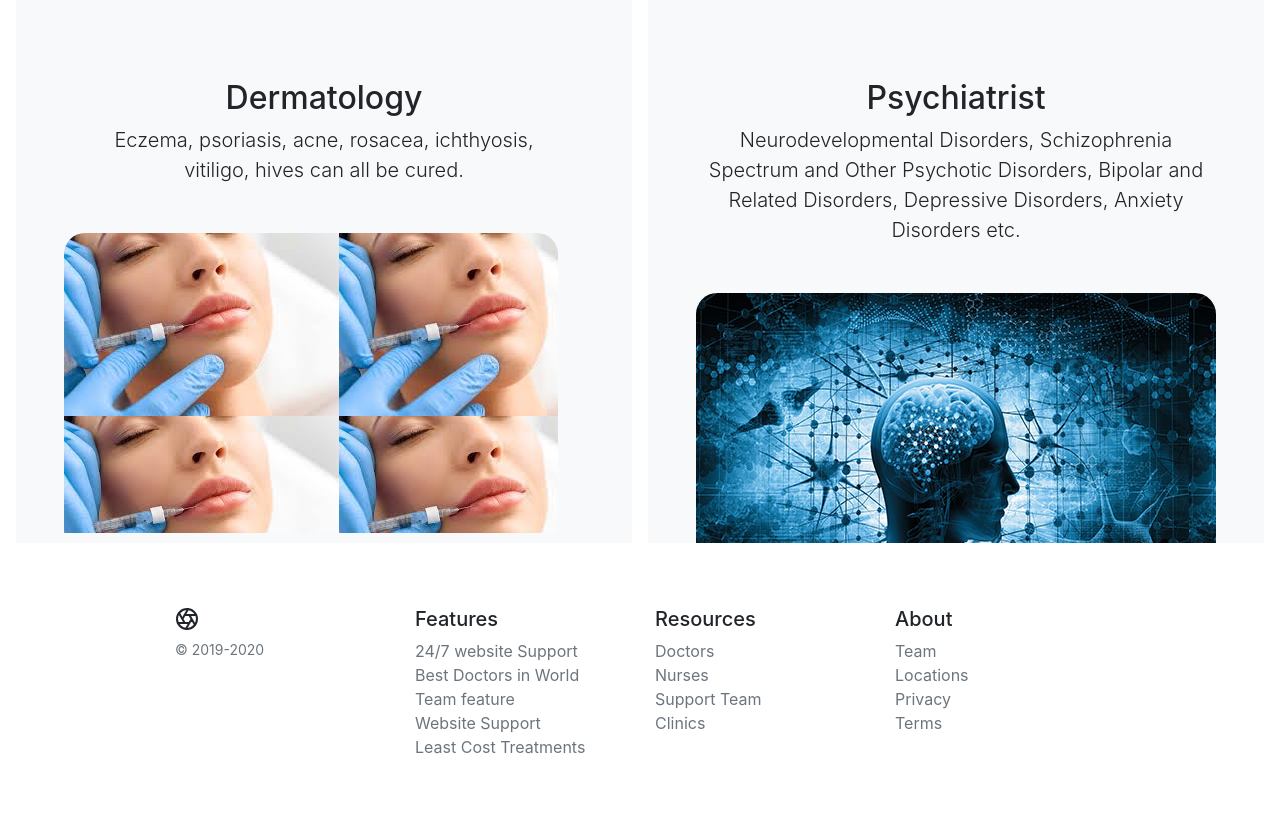
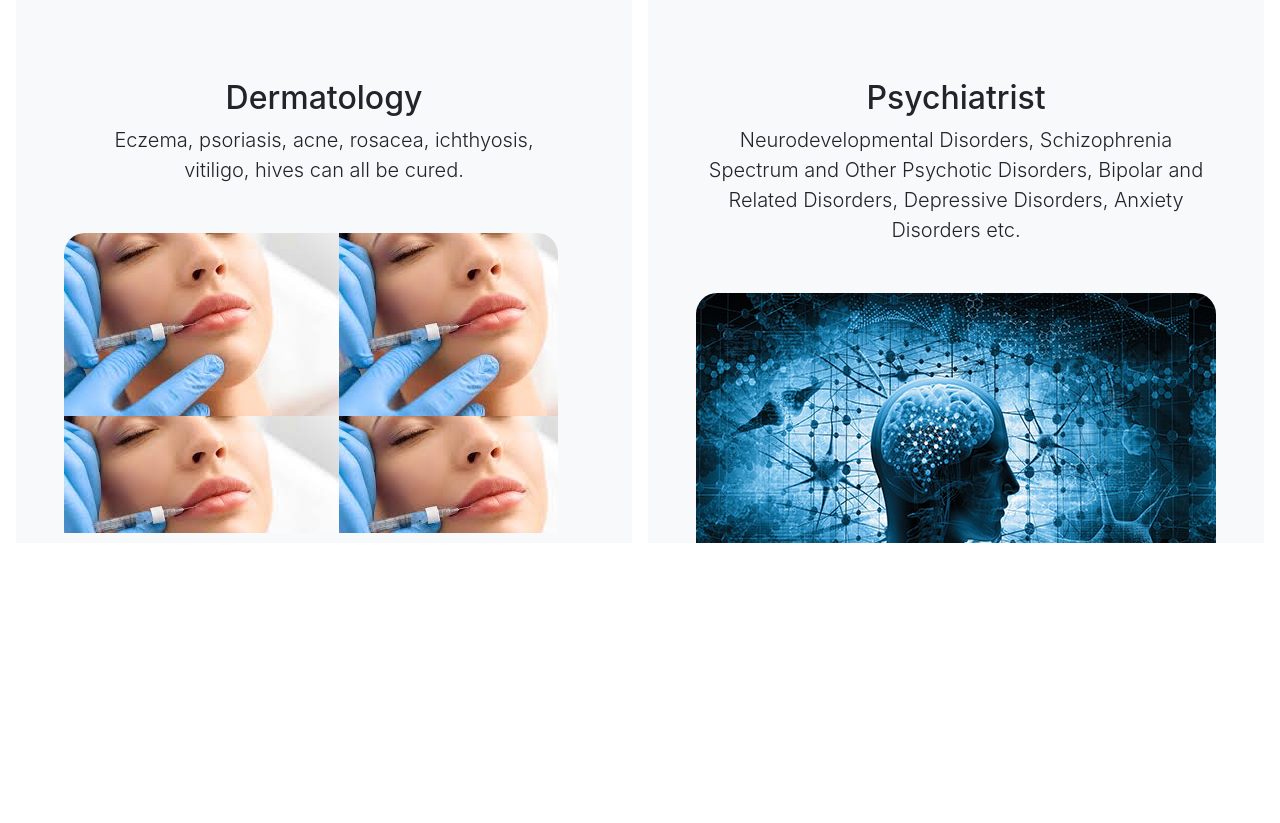
Before and after one commit to VaidehiM-sys/Healthcare_Management_System, a PHP site: page /aboutUs.php in a window 1280 px wide. Shown: the part 2796-3619 px from the top of the page. After the commit the page ends 3339 px from the top, so only its background shows below. Run offline with PHP 8.4, Linux system fonts and the light colour scheme; the visitor is signed in with stand-in values (Sample User, id 1); some libraries are stand-ins or nearby versions.

Commit message:
Update footers.php

```diff
--- a/footers.php
+++ b/footers.php
@@ -9,41 +9,7 @@
 <body>
 
 <footer class="container py-5"">
-  <div class="row">
-    <div class="col-12 col-md">
-      <svg xmlns="http://www.w3.org/2000/svg" width="24" height="24" fill="none" stroke="currentColor" stroke-linecap="round" stroke-linejoin="round" stroke-width="2" class="d-block mb-2" role="img" viewBox="0 0 24 24" focusable="false"><title>Product</title><circle cx="12" cy="12" r="10"/><path d="M14.31 8l5.74 9.94M9.69 8h11.48M7.38 12l5.74-9.94M9.69 16L3.95 6.06M14.31 16H2.83m13.79-4l-5.74 9.94"/></svg>
-      <small class="d-block mb-3 text-muted">&copy; 2019-2020</small>
-    </div>
-    <div class="col-6 col-md">
-      <h5>Features</h5>
-      <ul class="list-unstyled text-small">
-        <li><a class="text-muted" href="#">24/7 website Support</a></li>
-        <li><a class="text-muted" href="#">Best Doctors in World</a></li>
-        <li><a class="text-muted" href="#">Team feature</a></li>
-        <li><a class="text-muted" href="#">Website Support</a></li>
-        <li><a class="text-muted" href="#">Least Cost Treatments</a></li>
-      </ul>
-    </div>
-    <div class="col-6 col-md">
-      <h5>Resources</h5>
-      <ul class="list-unstyled text-small">
-        <li><a class="text-muted" href="#">Doctors</a></li>
-        <li><a class="text-muted" href="#">Nurses</a></li>
-        <li><a class="text-muted" href="#">Support Team</a></li>
-        <li><a class="text-muted" href="#">Clinics</a></li>
-      </ul>
-    </div>
 
-    <div class="col-6 col-md">
-      <h5>About</h5>
-      <ul class="list-unstyled text-small">
-        <li><a class="text-muted" href="#">Team</a></li>
-        <li><a class="text-muted" href="#">Locations</a></li>
-        <li><a class="text-muted" href="#">Privacy</a></li>
-        <li><a class="text-muted" href="#">Terms</a></li>
-      </ul>
-    </div>
-  </div>
 </footer>
 
 </body>
```
